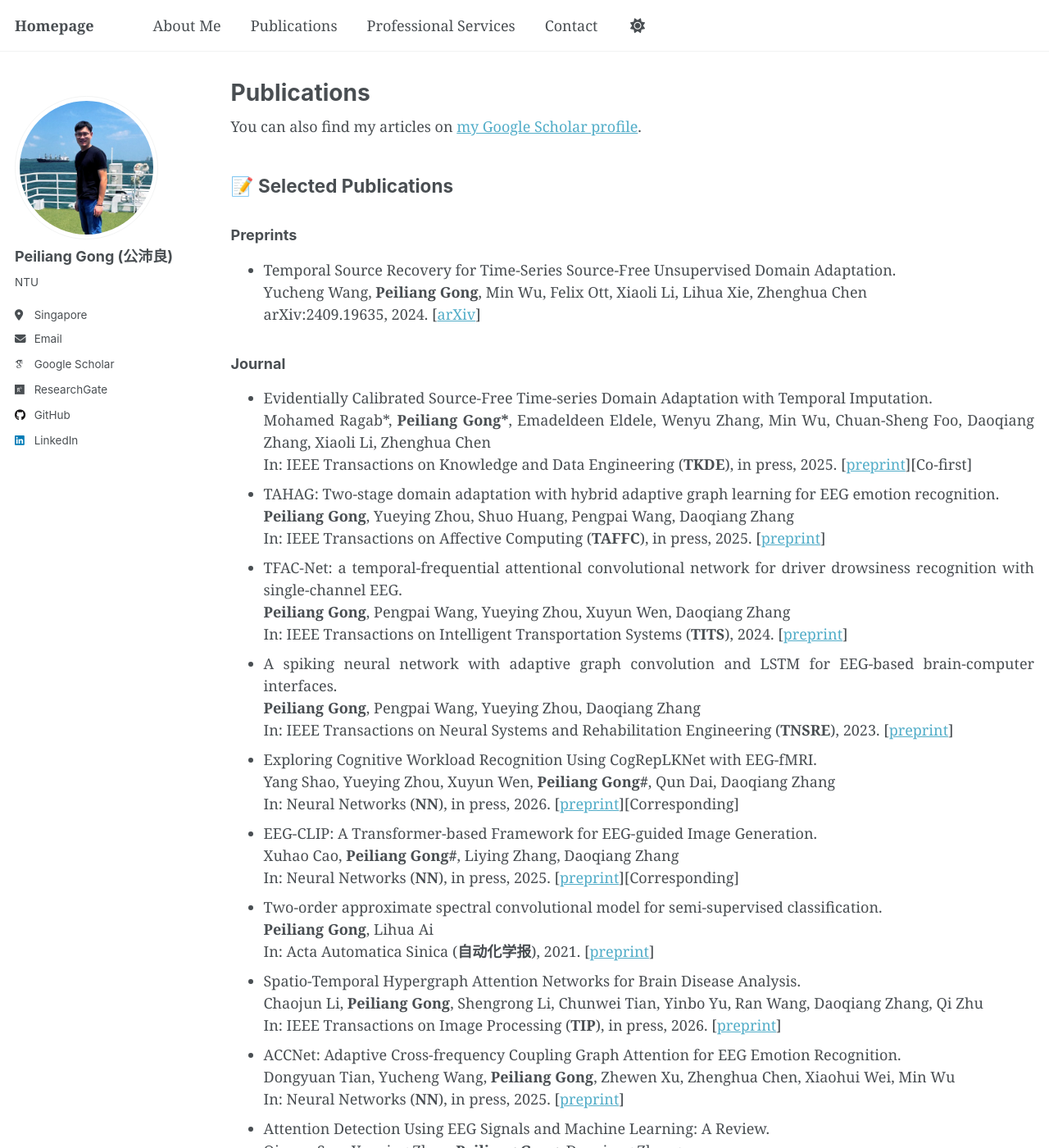
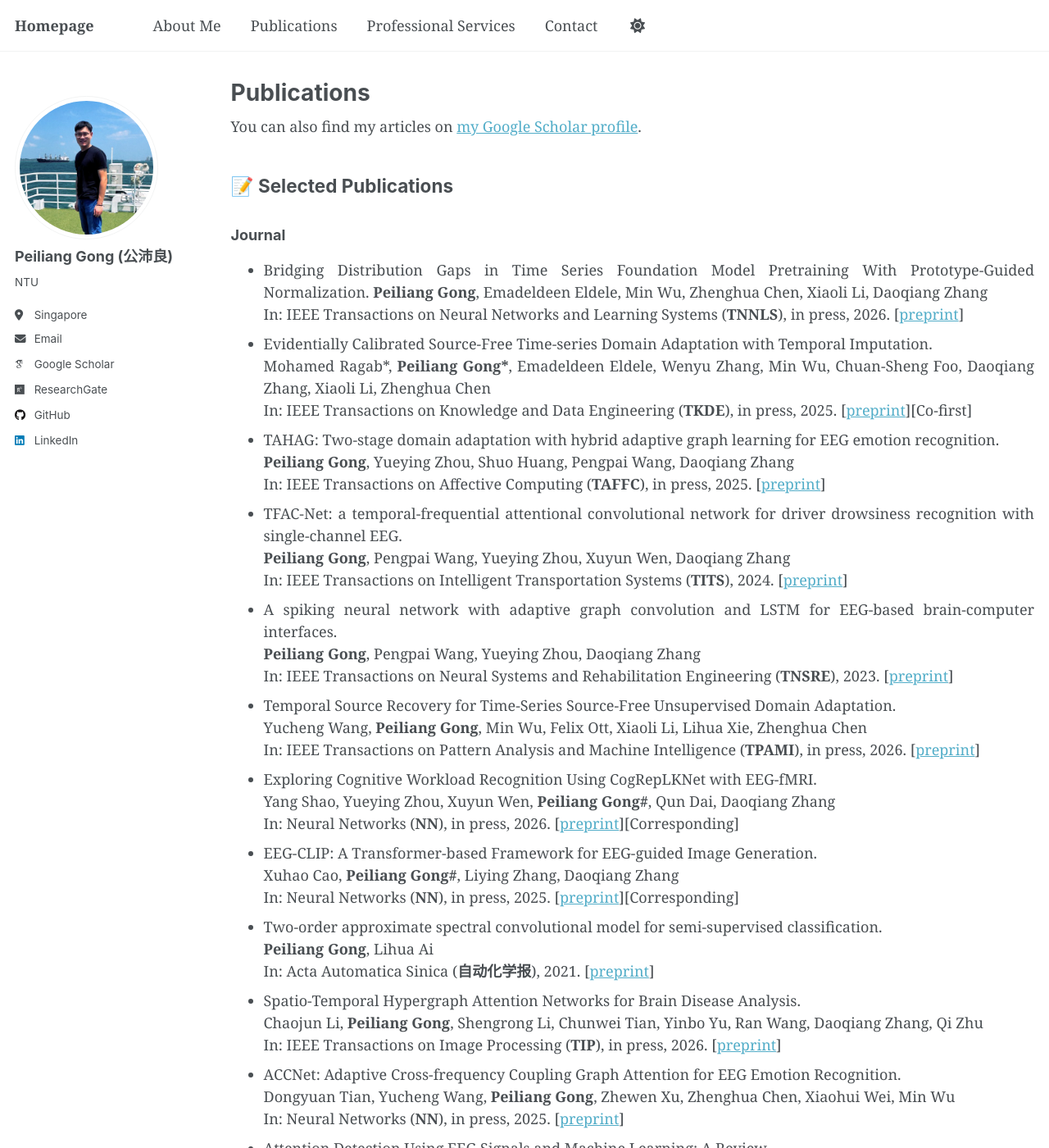
Before and after one commit to Tokenmw/Tokenmw.github.io, a Jekyll site: the page built from _pages/publications.md, in a window 1280 px wide and 1400 px high. Shown: the whole window at 82% size. Built offline with Jekyll 4.4.1, drawn with Linux system fonts in a browser that asks for light colours; some web fonts are replaced.

Commit message:
Update publications.md

```diff
--- a/_pages/publications.md
+++ b/_pages/publications.md
@@ -19,18 +19,20 @@ html, body, p, ul, li, div {
 
 <h2>📝 Selected Publications</h2>
 
-<h3>Preprints</h3>
+<!-- <h3>Preprints</h3>
 
 <ul style="list-style-type:disc">
 <li>Temporal Source Recovery for Time-Series Source-Free Unsupervised Domain Adaptation.<br>Yucheng Wang, <b>Peiliang Gong</b>, Min Wu, Felix Ott, Xiaoli Li, Lihua Xie, Zhenghua Chen<br> arXiv:2409.19635, 2024. [<a href="https://arxiv.org/abs/2409.19635">arXiv</a>]
 </li>
 
-</ul>
-
+</ul> -->
 
 <h3>Journal</h3>
 
 <ul style="list-style-type:disc">
+
+  <li>Bridging Distribution Gaps in Time Series Foundation Model Pretraining With Prototype-Guided Normalization. <b>Peiliang Gong</b>, Emadeldeen Eldele, Min Wu, Zhenghua Chen, Xiaoli Li, Daoqiang Zhang<br> In: IEEE Transactions on Neural Networks and Learning Systems (<strong>TNNLS</strong>), in press, 2026. [<a href="https://ieeexplore.ieee.org/document/11477883">preprint</a>]
+  </li>
 
   <li>Evidentially Calibrated Source-Free Time-series Domain Adaptation with Temporal Imputation.<br>Mohamed Ragab*, <b>Peiliang Gong*</b>, Emadeldeen Eldele, Wenyu Zhang, Min Wu, Chuan-Sheng Foo, Daoqiang Zhang, Xiaoli Li, Zhenghua Chen<br> In: IEEE Transactions on Knowledge and Data Engineering (<strong>TKDE</strong>), in press, 2025. [<a href="https://ieeexplore.ieee.org/document/11208792">preprint</a>][Co-first]
   </li>
@@ -42,6 +44,9 @@ html, body, p, ul, li, div {
   </li>
 
   <li>A spiking neural network with adaptive graph convolution and LSTM for EEG-based brain-computer interfaces.<br><b>Peiliang Gong</b>, Pengpai Wang, Yueying Zhou, Daoqiang Zhang<br>In: IEEE Transactions on Neural Systems and Rehabilitation Engineering (<strong>TNSRE</strong>), 2023. [<a href="https://ieeexplore.ieee.org/abstract/document/10049464">preprint</a>]
+  </li>
+
+  <li>Temporal Source Recovery for Time-Series Source-Free Unsupervised Domain Adaptation. <br>Yucheng Wang, <b>Peiliang Gong</b>, Min Wu, Felix Ott, Xiaoli Li, Lihua Xie, Zhenghua Chen<br>In: IEEE Transactions on Pattern Analysis and Machine Intelligence (<strong>TPAMI</strong>), in press, 2026. [<a href="https://ieeexplore.ieee.org/document/11475771">preprint</a>]
   </li>
 
   <li>Exploring Cognitive Workload Recognition Using CogRepLKNet with EEG-fMRI.<br>Yang Shao, Yueying Zhou, Xuyun Wen, <b>Peiliang Gong#</b>, Qun Dai, Daoqiang Zhang<br>In: Neural Networks (<strong>NN</strong>), in press, 2026. [<a href="https://www.sciencedirect.com/science/article/abs/pii/S0893608026000389">preprint</a>][Corresponding]
```
